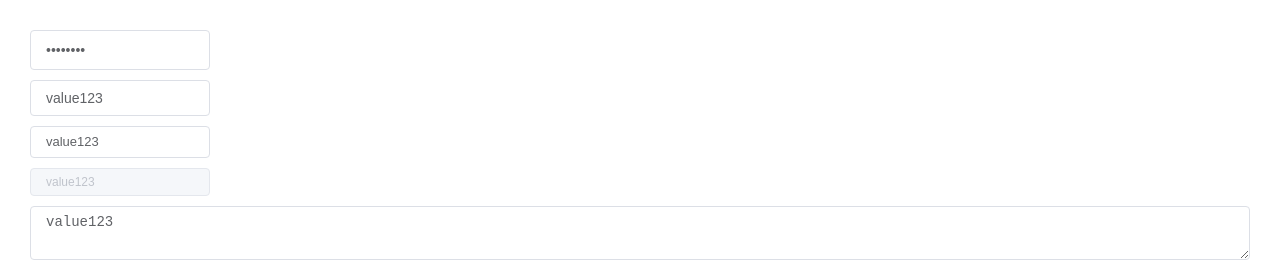
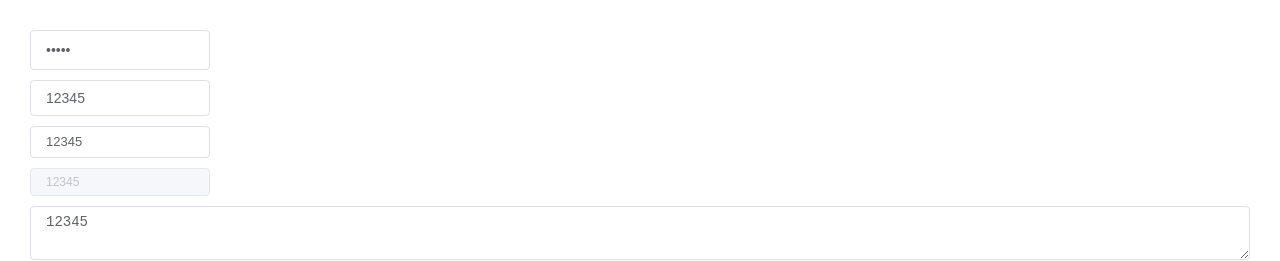
Before and after one commit to Lucy20209060/YUI, a React (Create React App) app: page /input in a window 1280 px wide. Shown: the top 261 px of the page. Built offline with nearby package versions, Linux system fonts and the light colour scheme.

Commit message:
chore:input输入框

```diff
--- a/src/pages/input/index.tsx
+++ b/src/pages/input/index.tsx
@@ -15,7 +15,7 @@ export default class InputPage extends React.Component {
     super(props);
     this.state = {
       inputDefaultValue: '',
-      inputValue: 'value123'
+      inputValue: '12345'
     }
     this.onInputChange = this.onInputChange.bind(this);
   }
```
Also changed, not shown: 1 other file (tests, documents, lock files or other folders).
